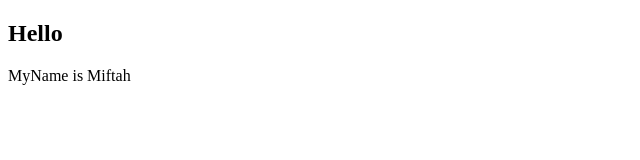
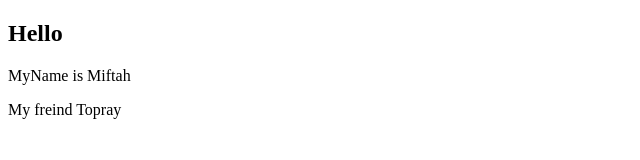
Before and after one commit to miftahsubhan/new-project-laravel, a plain HTML site: page index.html in a window 1280 px wide. Shown: the whole page, without its empty margins (0-640 px from the left). Drawn offline with Linux system fonts and the light colour scheme.

Commit message:
add freind

```diff
--- a/index.html
+++ b/index.html
@@ -6,6 +6,7 @@
 <body>
 	<h2>Hello</h2>
 	<p>MyName is Miftah</p>
+	<p>My freind Topray</p>
 
 </body>
 </html>
```
